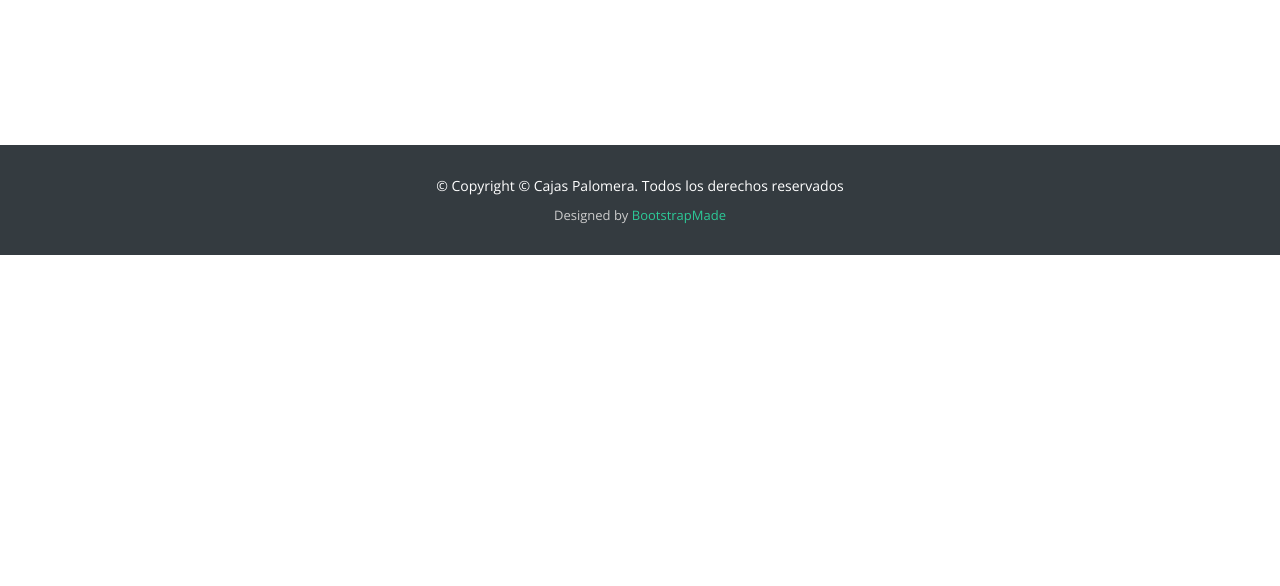
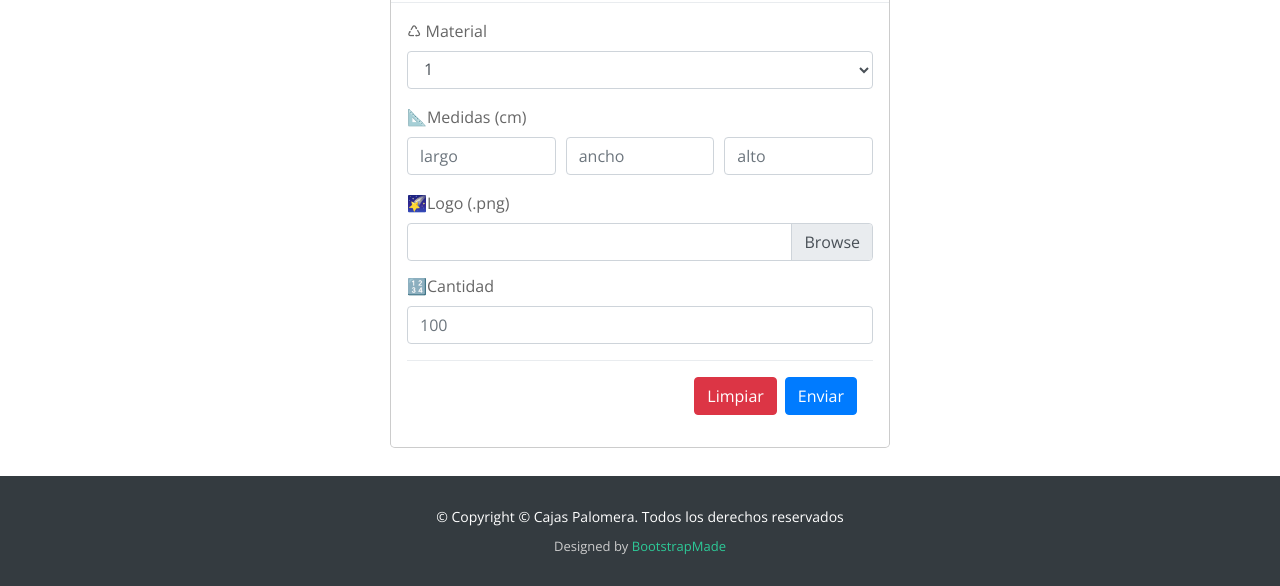
Before and after one commit to nockzblack/cajas-palomera, a plain HTML site: page cotizador.html in a window 1280 px wide. Shown: the part 216-802 px from the top of the page. Drawn offline with nearby package versions, Linux system fonts and the light colour scheme; no server answers.

Commit message:
cotizador frontend finished
Signed-off-by: Fer Benavides <nockzblack@gmail.com>

```diff
--- a/cotizador.html
+++ b/cotizador.html
@@ -149,17 +149,63 @@
             </div>
         </div>
 
+    <section>
+        <div class="" id="signUpModal">
+            <div class="modal-dialog">
+                <div class="modal-content">
+                    <!-- Modal Header -->
+                    <div class="modal-header">
+                        <h4 class="modal-title">Cotiza tu caja 📦</h4>
+                    </div>
 
-  <br>
-  <br>
-  <br>
-  <br>
-  <br>
-  <br>
-  <br>
-  <br>
-  <br>
-  <br>
+                    <!-- Modal body -->
+                    <div class="modal-body">
+                        <form id="cotizadorForm" >
+                            <div class="form-group">
+                                <label for="materialFormControSelect">♺ Material</label>
+                                <select class="form-control" id="materialFormControSelect">
+                                    <option>1</option>
+                                    <option>2</option>
+                                    <option>3</option>
+                                    <option>4</option>
+                                    <option>5</option>
+                                </select>
+                            </div>
+                            <label for="dimentions">📐Medidas (cm)</label>
+                            <div class="form-row form-group">
+                                <div class="col">
+                                    <input type="number" class="form-control" id="large-dimention" placeholder="largo">
+                                </div>
+                                <div class="col">
+                                    <input type="number" class="form-control" id="width-dimention" placeholder="ancho">
+                                </div>
+                                <div class="col">
+                                    <input type="number" class="form-control" id="height-dimention" placeholder="alto">
+                                </div>
+                            </div>
+
+                            <label for="dimentions">🌠Logo (.png)</label>
+                            <div class="custom-file form-group py-4">
+                                <input type="file" class="custom-file-input" id="file-selector">
+                                <label class="custom-file-label" for="customFile"></label>
+                            </div>
+
+                            <div class="form-group">
+                                <label for="amount">🔢Cantidad</label>
+                                <input type="number" class="form-control" id="amount" placeholder="100">
+                            </div>
+
+                                <!-- Modal footer -->
+                            <div class="modal-footer">
+                                <button type="button" class="btn btn-danger" data-dismiss="modal">Limpiar</button>
+                                <button type="submit" class="btn btn-primary">Enviar</button>
+                            </div>
+                        </form>
+                    </div>
+                </div>
+            </div>
+        </div>
+    </section>
 
   <!--==========================
     Footer
```
